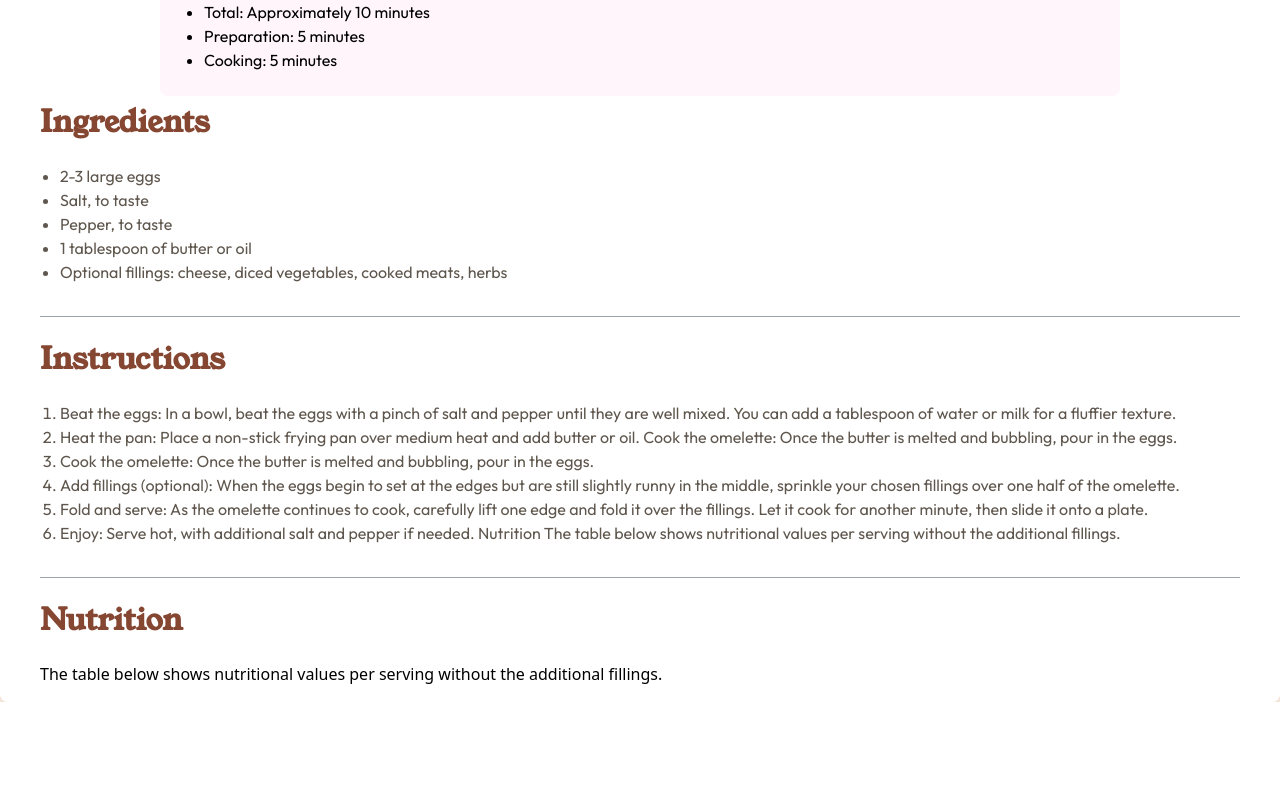
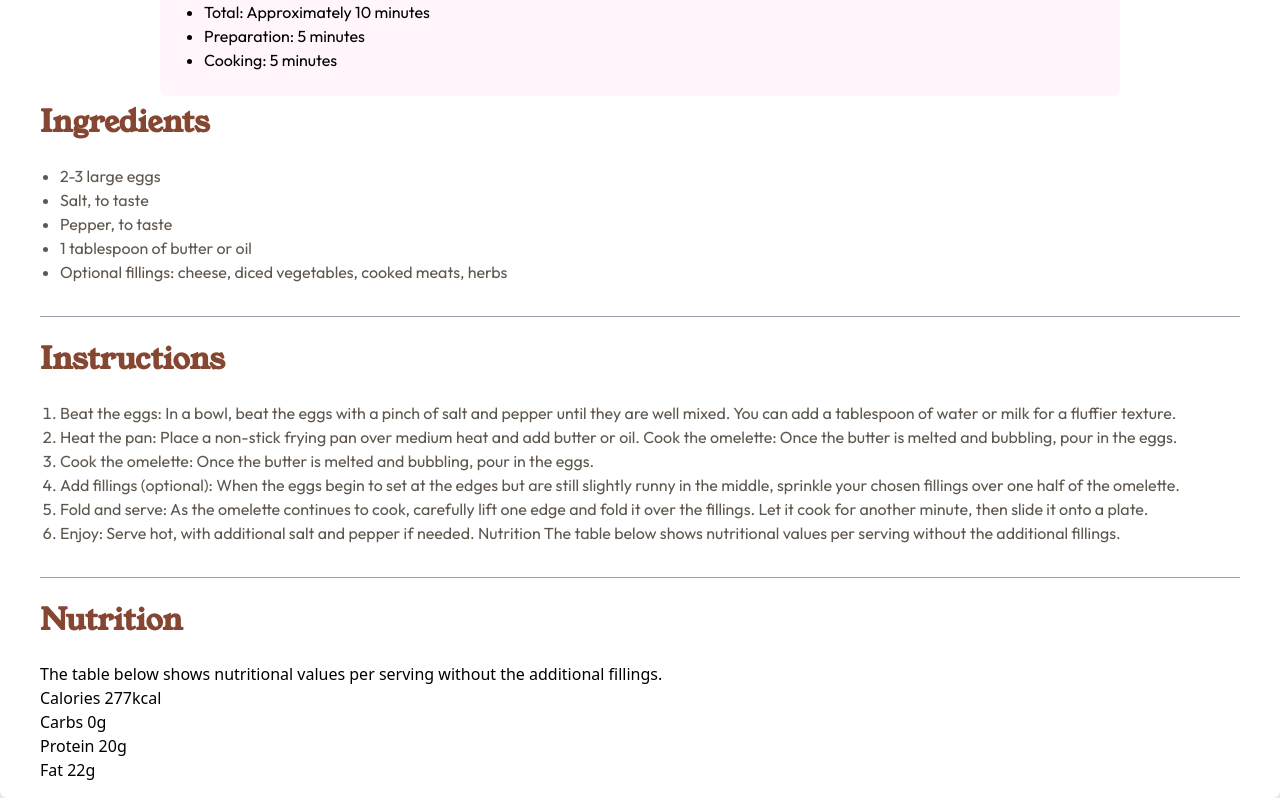
Before and after one commit to lavollmer/recipe-page, a React (Vite) app: page / in a window 1280 px wide. Shown: the part 817-1615 px from the top of the page. Before the commit the page ends 1519 px from the top, so only its background shows below. Built offline with nearby package versions, Linux system fonts and the light colour scheme.

Commit message:
updating nutrition

```diff
--- a/src/App.jsx
+++ b/src/App.jsx
@@ -95,6 +95,10 @@ function App() {
               The table below shows nutritional values per serving without the
               additional fillings.
             </p>
+            <p>Calories 277kcal</p>
+            <p>Carbs 0g</p>
+            <p>Protein 20g</p>
+            <p>Fat 22g</p>
           </div>
         </div>
       </div>
```
